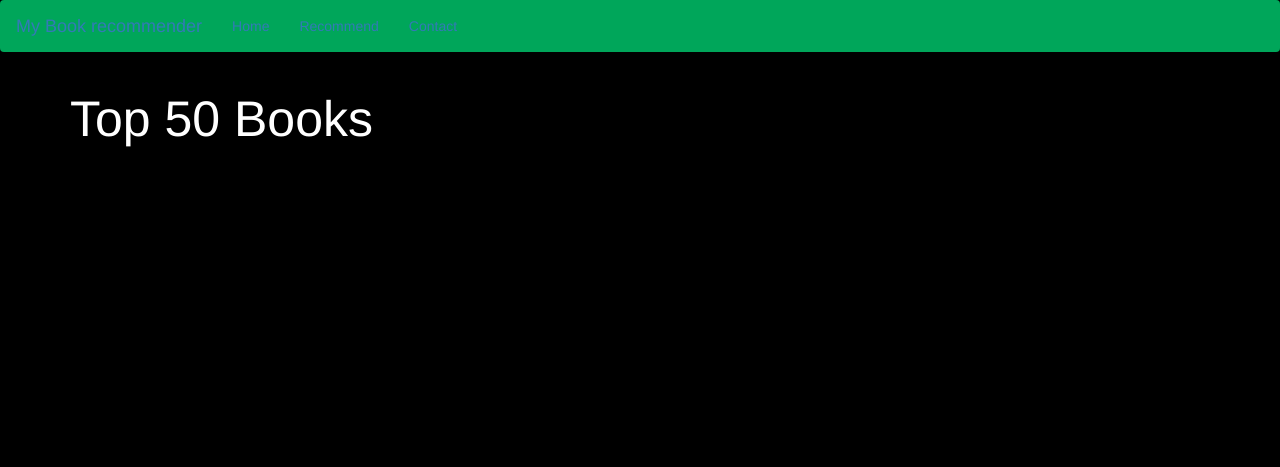
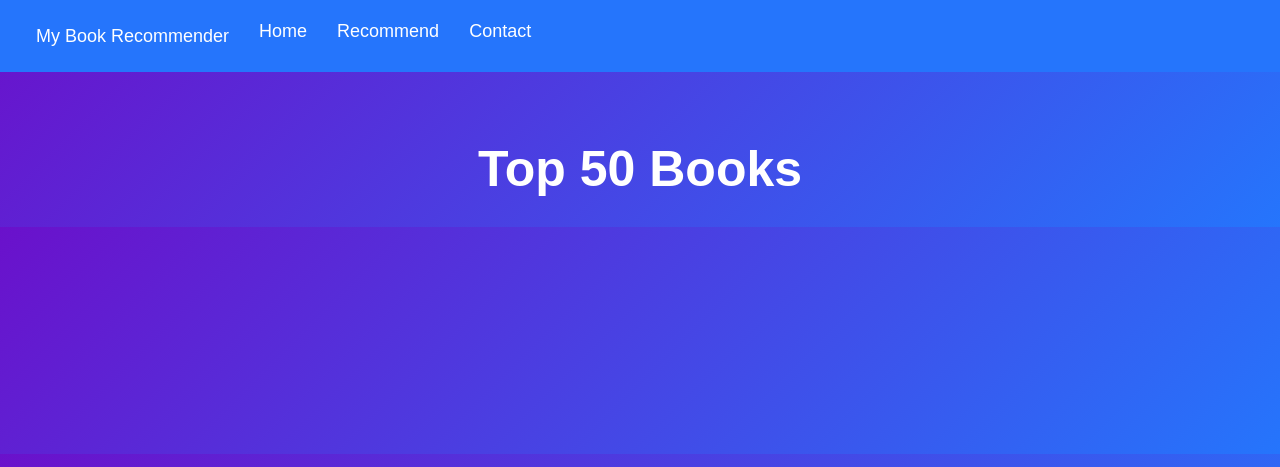
Before and after one commit to vensiha/book-recommender-system, a Flask app: page / in a window 1280 px wide. Shown: the top 467 px of the page. Run offline with Flask 3, Linux system fonts and the light colour scheme; parts of the project's set-up code (start-up, migrations or seed data) failed here and were passed over; some libraries are stand-ins or nearby versions.

Commit message:
Update index.html

```diff
--- a/templates/index.html
+++ b/templates/index.html
@@ -2,49 +2,160 @@
 <html lang="en">
 <head>
     <meta charset="UTF-8">
+    <meta name="viewport" content="width=device-width, initial-scale=1.0">
     <title>Book Recommender System</title>
-    <!-- Latest compiled and minified CSS -->
-<link rel="stylesheet" href="https://cdn.jsdelivr.net/npm/bootstrap@3.3.7/dist/css/bootstrap.min.css" integrity="sha384-BVYiiSIFeK1dGmJRAkycuHAHRg32OmUcww7on3RYdg4Va+PmSTsz/K68vbdEjh4u" crossorigin="anonymous">
+
+    <!-- Bootstrap 3.3.7 -->
+    <link rel="stylesheet" href="https://cdn.jsdelivr.net/npm/bootstrap@3.3.7/dist/css/bootstrap.min.css" integrity="sha384-BVYiiSIFeK1dGmJRAkycuHAHRg32OmUcww7on3RYdg4Va+PmSTsz/K68vbdEjh4u" crossorigin="anonymous">
+
+    <!-- Custom Styles -->
+    <style>
+        body {
+            background: linear-gradient(135deg, #6a11cb, #2575fc); /* Gradient background */
+            color: white;
+            font-family: 'Arial', sans-serif;
+        }
+
+        .navbar {
+            background-color: #2575fc;
+        }
+
+        .navbar-brand, .navbar-nav a {
+            color: white !important;
+        }
+
+        .navbar-nav a:hover {
+            color: #ddd !important;
+        }
+
+        .container {
+            margin-top: 50px;
+        }
+
+        h1 {
+            font-size: 50px;
+            font-weight: bold;
+            margin-bottom: 30px;
+            text-align: center;
+            color: white;
+        }
+
+        .card {
+            background-color: #1e2a47;
+            border-radius: 12px;
+            box-shadow: 0 4px 10px rgba(0, 0, 0, 0.3);
+            transition: transform 0.3s ease, box-shadow 0.3s ease;
+        }
+
+        .card:hover {
+            transform: translateY(-10px);
+            box-shadow: 0 12px 18px rgba(0, 0, 0, 0.4);
+        }
+
+        .card-img-top {
+            border-top-left-radius: 12px;
+            border-top-right-radius: 12px;
+            max-height: 250px;
+            object-fit: cover;
+        }
+
+        .card-body {
+            padding: 20px;
+        }
+
+        .card-body h4 {
+            margin-bottom: 5px;
+        }
+
+        .card-body p {
+            font-size: 16px;
+            font-weight: normal;
+            color: #ddd;
+            margin-bottom: 10px;
+        }
+
+        .card-body h4 {
+            color: #ffb600;
+            font-size: 18px;
+        }
+
+        .col-md-3 {
+            margin-top: 30px;
+        }
+
+        .row {
+            display: flex;
+            flex-wrap: wrap;
+            justify-content: space-around;
+        }
+
+        @media (max-width: 768px) {
+            .col-md-3 {
+                width: 100%;
+                margin-top: 20px;
+            }
+
+            h1 {
+                font-size: 36px;
+            }
+        }
+
+        /* Navbar styles */
+        .navbar {
+            border-radius: 0;
+            padding: 10px 20px;
+        }
+
+        .navbar-nav {
+            font-size: 18px;
+        }
+
+        .navbar-nav li a {
+            padding: 10px 15px;
+        }
+
+    </style>
 </head>
-<style>
-    .text-white{
-        color:white
-    }
-</style>
-<body style="background-color:black">
+<body>
 
-    <nav class="navbar" style="background-color:#00a65a">
-        <a class="navbar-brand">My Book recommender</a>
+    <!-- Navbar -->
+    <nav class="navbar navbar-expand-lg navbar-light">
+        <a class="navbar-brand" href="#">My Book Recommender</a>
         <ul class="nav navbar-nav">
             <li><a href="/">Home</a></li>
             <li><a href="/recommend">Recommend</a></li>
-            <li><a>Contact</a></li>
+            <li><a href="#">Contact</a></li>
         </ul>
     </nav>
 
+    <!-- Main Content -->
     <div class="container">
         <div class="row">
             <div class="col-md-12">
-                <h1 class="text-white" style="font-size:50px">Top 50 Books</h1>
+                <h1>Top 50 Books</h1>
             </div>
 
+            <!-- Loop through the books -->
             {% for i in range(book_name|length) %}
-                <div class="col-md-3" style="margin-top:50px">
-                    <div class="card">
-                        <div class="card-body">
-                            <img class="card-img-top" src="{{ image[i] }}">
-                            <p class="text-white">{{ book_name[i] }}</p>
-                            <h4 class="text-white">{{ author[i] }}</h4>
-                            <h4 class="text-white">Votes - {{ votes[i] }}</h4>
-                            <h4 class="text-white">Rating - {{ rating[i] }}</h4>
-                        </div>
+            <div class="col-md-3">
+                <div class="card">
+                    <img class="card-img-top" src="{{ image[i] }}" alt="Book image">
+                    <div class="card-body">
+                        <p>{{ book_name[i] }}</p>
+                        <h4>Author: {{ author[i] }}</h4>
+                        <h4>Votes: {{ votes[i] }}</h4>
+                        <h4>Rating: {{ rating[i] }}</h4>
                     </div>
                 </div>
+            </div>
             {% endfor %}
-
 
         </div>
     </div>
 
+    <!-- Bootstrap JS and dependencies -->
+    <script src="https://code.jquery.com/jquery-3.5.1.slim.min.js" integrity="sha384-DfXdz2htPH0lsSSs5nCTpuj/zyVmM7D5l3vjqfAxk1oaVmz6X2y7N7B5a2J06z5h" crossorigin="anonymous"></script>
+    <script src="https://cdn.jsdelivr.net/npm/bootstrap@3.3.7/dist/js/bootstrap.bundle.min.js" integrity="sha384-pzjw8f+ua7Kw1TIq0zv8+4uP1j24QVSXePHExsMlFhR8hIs3Fz0IhZyD3z5vJlqj" crossorigin="anonymous"></script>
+
 </body>
 </html>
```
